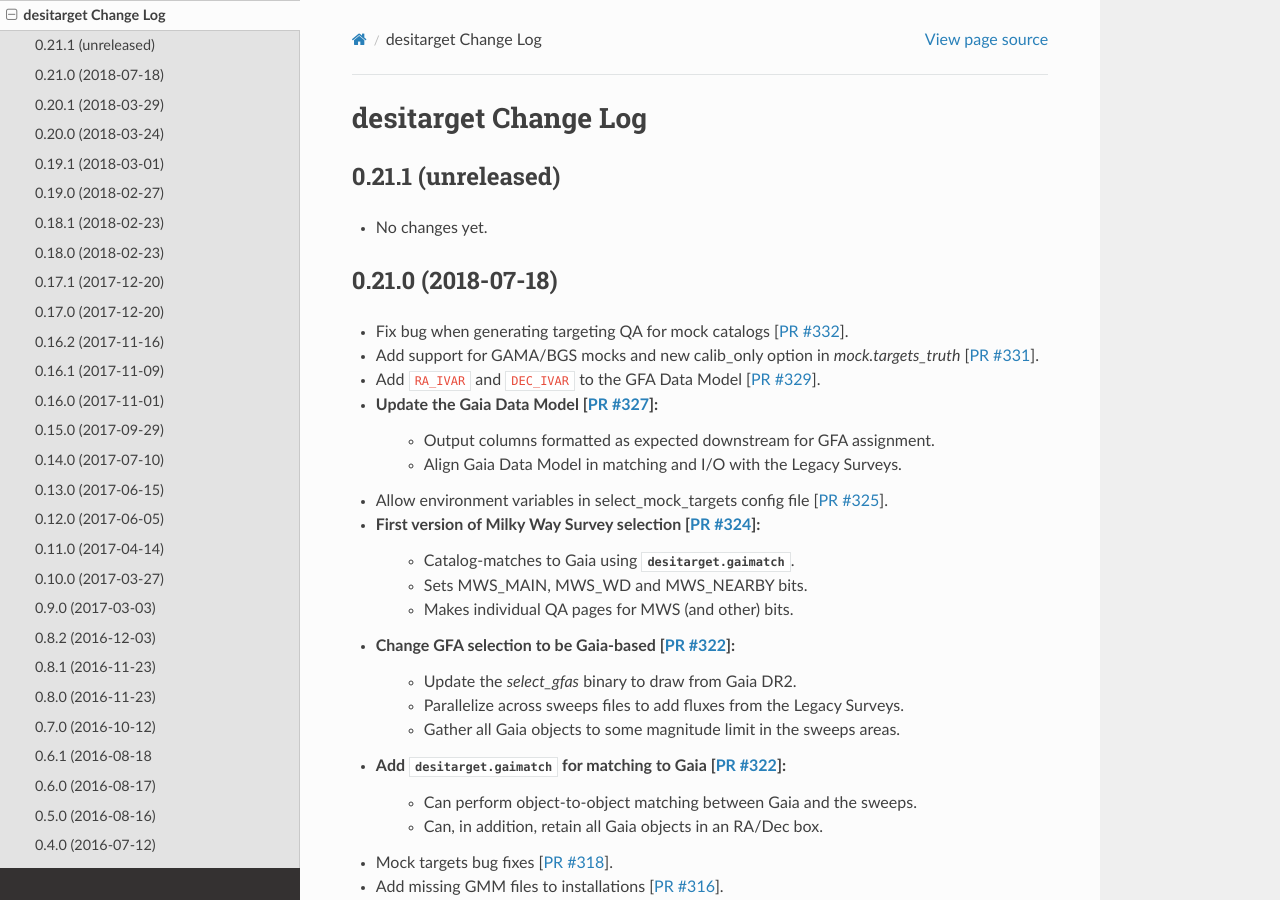
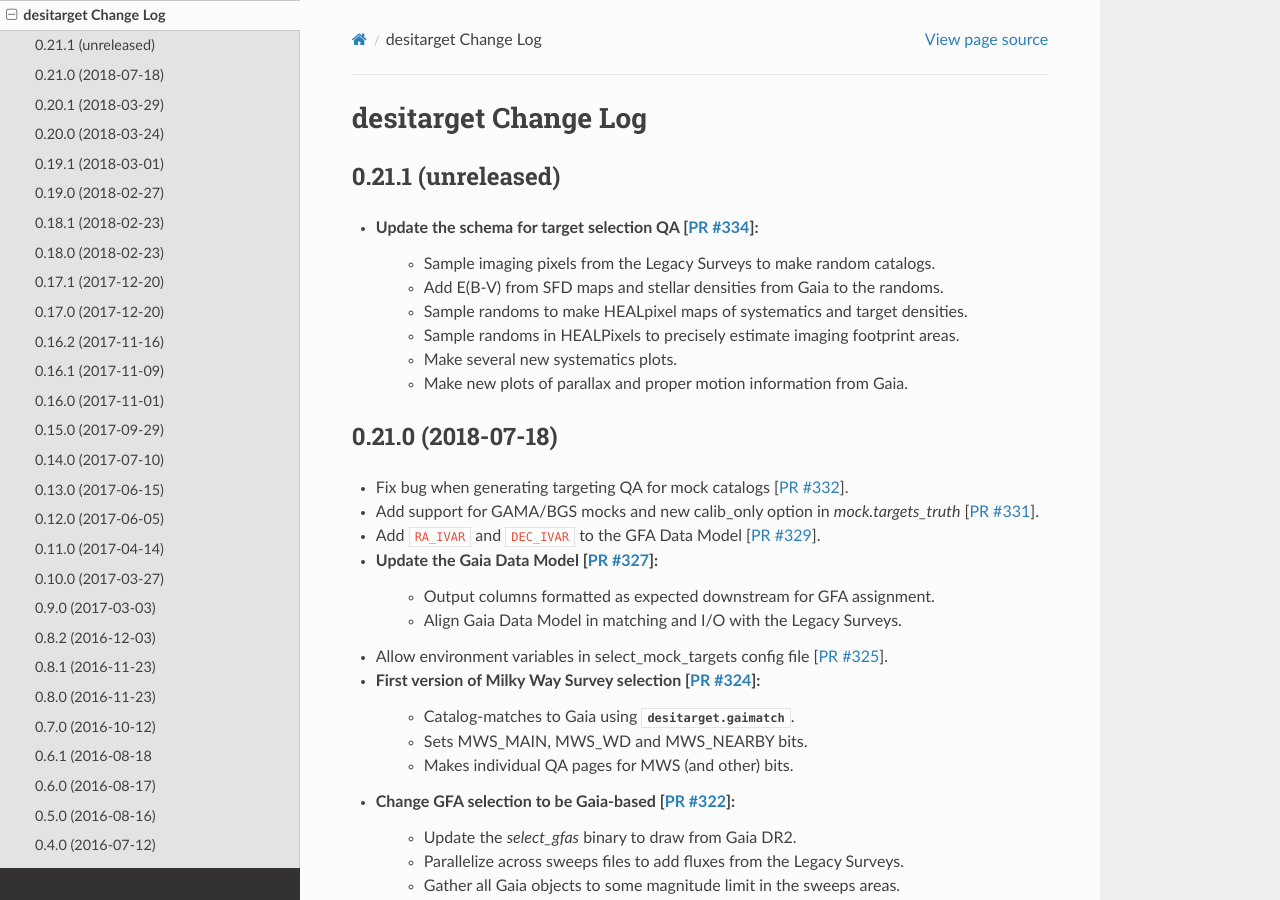
Before and after one commit to desihub/desitarget, a Sphinx documentation site: the page built from doc/changes.rst, in a window 1280 px wide and 900 px high. Built offline with Sphinx 7.4.7 and the Read the Docs theme 2.0.0, drawn with Linux system fonts in a browser that asks for light colours.

Commit message:
updating changes file [ci skip]

```diff
--- a/doc/changes.rst
+++ b/doc/changes.rst
@@ -5,7 +5,15 @@
 0.21.1 (unreleased)
 -------------------
 
-* No changes yet.
+* Update the schema for target selection QA [`PR #334`_]:
+   * Sample imaging pixels from the Legacy Surveys to make random catalogs.
+   * Add E(B-V) from SFD maps and stellar densities from Gaia to the randoms.
+   * Sample randoms to make HEALpixel maps of systematics and target densities.
+   * Sample randoms in HEALPixels to precisely estimate imaging footprint areas.
+   * Make several new systematics plots.
+   * Make new plots of parallax and proper motion information from Gaia.
+
+.. _`PR #334`: https://github.com/desihub/desitarget/pull/334
 
 0.21.0 (2018-07-18)
 -------------------
```
